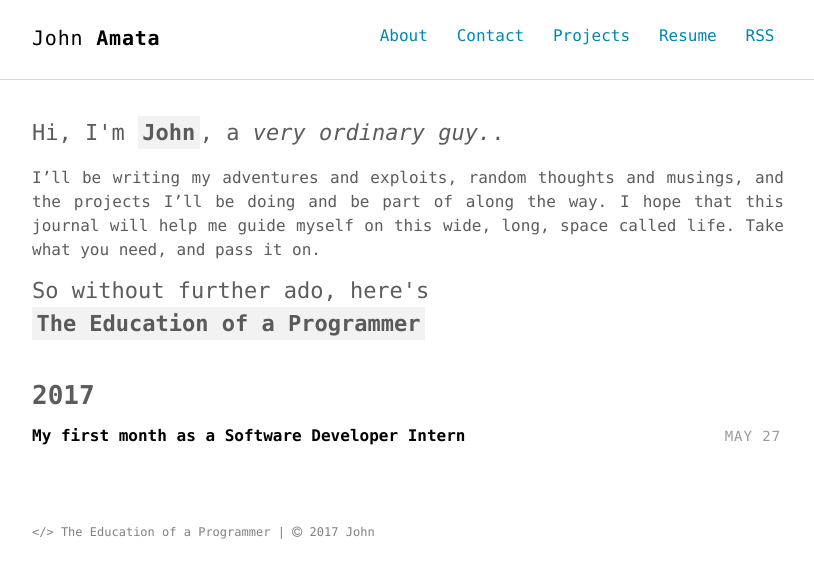
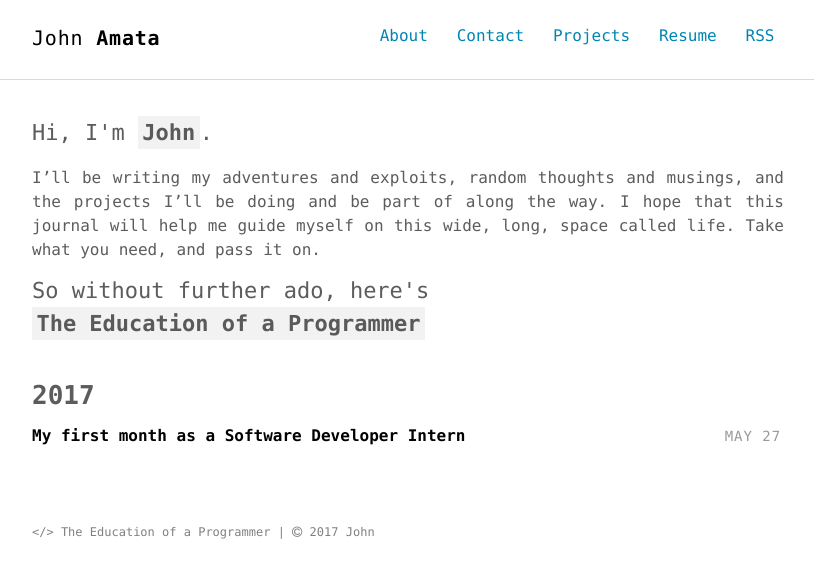
Before and after one commit to jpamata/jpamata.github.io, a Jekyll site: the page built from index.html, in a window 1280 px wide. Shown: the top 578 px of the page, without its empty margins (232-1046 px from the left). Built offline with Jekyll 4.4.1, drawn with Linux system fonts in a browser that asks for light colours.

Commit message:
Update intro.html

```diff
--- a/_includes/intro.html
+++ b/_includes/intro.html
@@ -1,6 +1,6 @@
 <section class="intro">
   <div class="container">
-    <p class="lead">Hi, I'm <strong class="author-name" itemprop="name">{{ site.author.name }}</strong>, a <em itemprop="jobTitle">{{ site.author.job }}</em>. <br>
+    <p class="lead">Hi, I'm <strong class="author-name" itemprop="name">{{ site.author.name }}</strong>. <br>
     {{ site.author.bio }}</p>
     <center><p align="justify"> I’ll be writing my adventures and exploits, random thoughts and musings, and the projects I’ll be doing and be part of along the way. I hope that this journal will help me guide myself on this wide, long, space called life. Take what you need, and pass it on.</p></center>
     <p class="lead">So without further ado, here's <br\ ><strong class="author-name" itemprop="name">The Education of a Programmer</strong></p>
```
